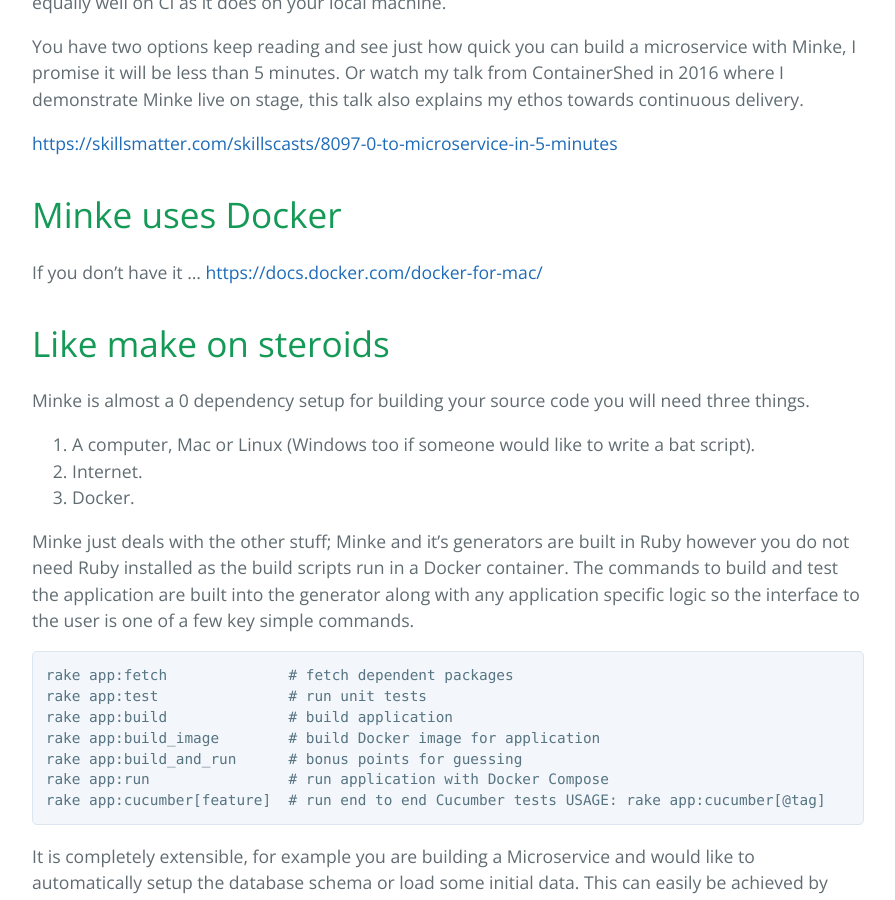
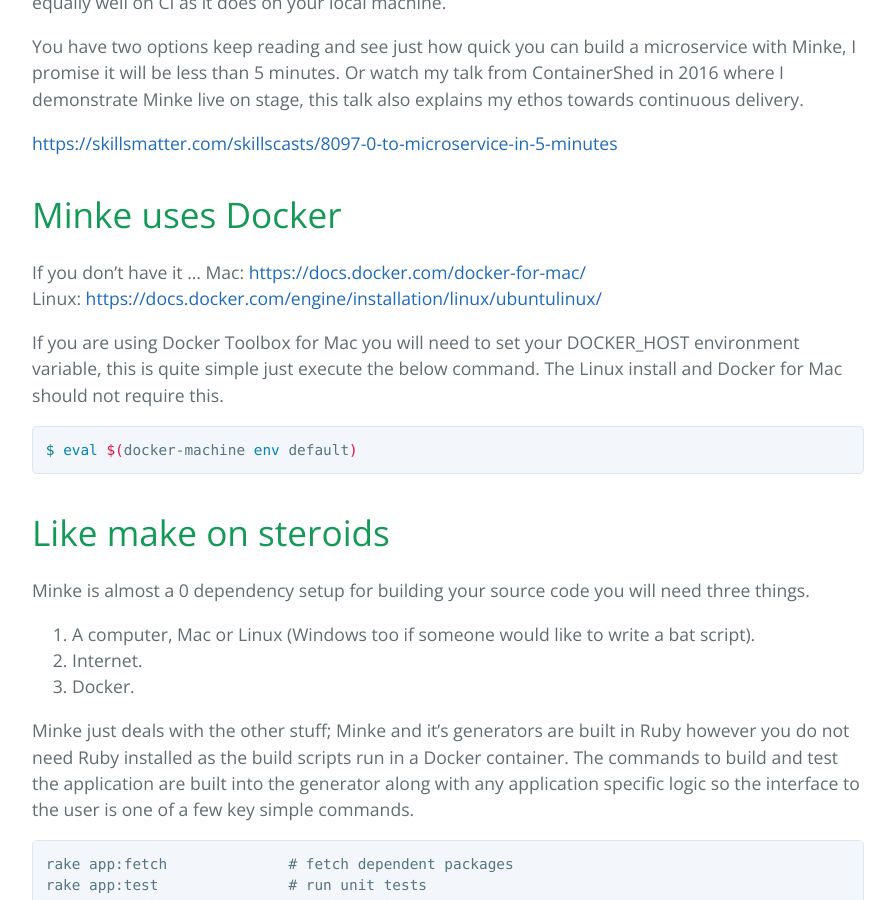
Before and after one commit to nicholasjackson/minke, a Jekyll site: the page built from index.html, in a window 1280 px wide and 900 px high, scrolled down 1397 px. Shown: the whole window, without its empty margins (192-1087 px from the left). Built offline with Jekyll 4.4.1, drawn with Linux system fonts in a browser that asks for light colours; the list of posts is cut into pages by our own code.

Commit message:
updated main docs to add install instructions

````diff
--- a/_includes/index.md
+++ b/_includes/index.md
@@ -8,7 +8,15 @@
 [https://skillsmatter.com/skillscasts/8097-0-to-microservice-in-5-minutes](https://skillsmatter.com/skillscasts/8097-0-to-microservice-in-5-minutes)
 
 # Minke uses Docker
-If you don't have it ... [https://docs.docker.com/docker-for-mac/](https://docs.docker.com/docker-for-mac/)
+If you don't have it ...
+Mac: [https://docs.docker.com/docker-for-mac/](https://docs.docker.com/docker-for-mac/)
+Linux: [https://docs.docker.com/engine/installation/linux/ubuntulinux/](https://docs.docker.com/engine/installation/linux/ubuntulinux/)
+
+If you are using Docker Toolbox for Mac you will need to set your DOCKER_HOST environment variable, this is quite simple just execute the below command.  The Linux install and Docker for Mac should not require this.
+
+```bash
+$ eval $(docker-machine env default)
+```
 
 # Like make on steroids
 Minke is almost a 0 dependency setup for building your source code you will need three things.
````
